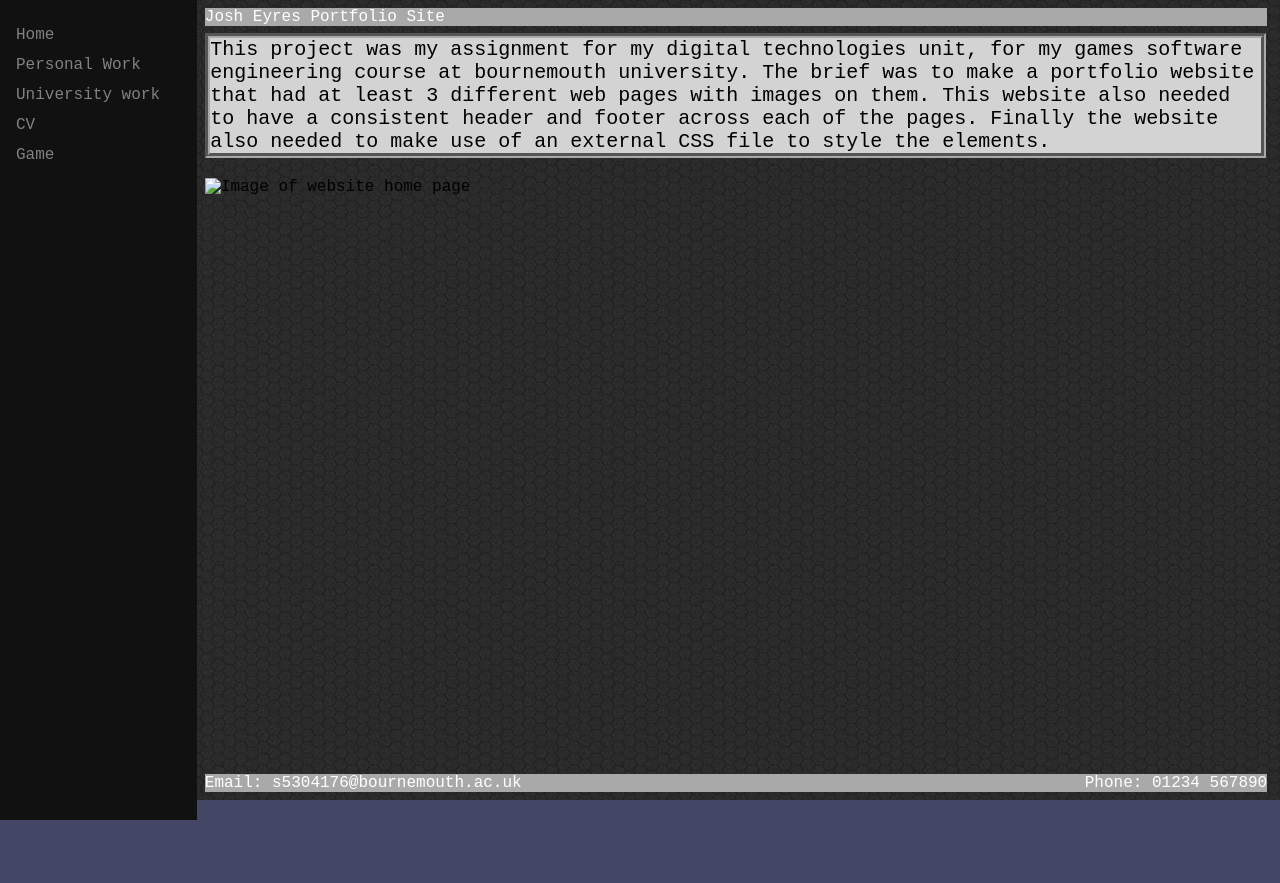
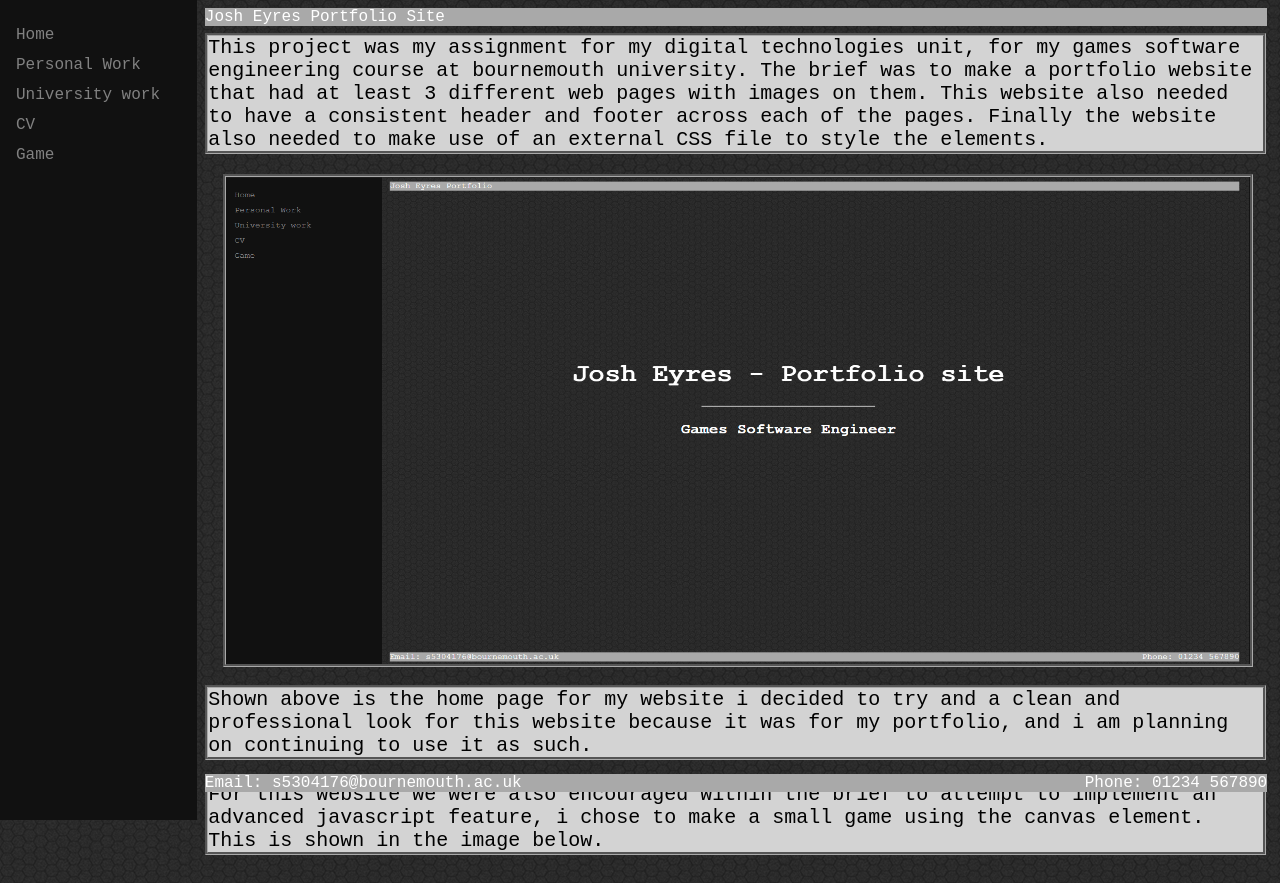
Before and after one commit to JMEyres/JMEyres.github.io, a plain HTML site: page www/website.html in a window 1280 px wide. Before the commit the page ends 800 px from the top, so only its background shows below. Drawn offline with Linux system fonts and the light colour scheme.

Commit message:
Finished most of the website info page, just need to add javascript ss

```diff
--- a/www/css/style.css
+++ b/www/css/style.css
@@ -94,7 +94,7 @@ pre{
   display: inline-block;
   margin-left: 9%;
   background-color: lightgray;
-  border:5px;
+  border:0.3vw;
 	padding:2px;
   border-style: groove;
   border-color: darkgrey;
@@ -109,7 +109,7 @@ p{
 	margin-right: 0.5%;
 	margin-top: 2%;
 	background-color: lightgray;
-	border:5px;
+	border:0.3vw;
 	border-style: groove;
 	border-color: darkgrey;
 	font-size: 1.25em;
@@ -161,8 +161,3 @@ p{
 	height:25vw;
 	width:41vw;
 }
-
-img{
-	position: absolute;
-	left:16%;
-}
--- a/www/website.html
+++ b/www/website.html
@@ -17,7 +17,21 @@
 
     <br>
 
-    <img src="Website.png" alt="Image of website home page">
+    <img src="images/Website.png" style="	position: relative; left:17%; width:80vw; height:38vw; border:0.3vw; border-style:groove; border-color: darkgrey;"alt="Image of website home page">
+
+    <br>
+    <br>
+
+    <p style="margin-top:0%;">
+      Shown above is the home page for my website i decided to try and a clean and professional look for this website because it was for my portfolio, and i am planning on continuing to use it as such.
+    </p>
+
+    <br>
+
+    <p style="margin-top:0%;">
+      For this website we were also encouraged within the brief to attempt to implement an advanced javascript feature, i chose to make a small game using the canvas element.
+      This is shown in the image below.
+    </p>
 
     <div class="sidenav">
       <a href="index.html">Home</a>
```
